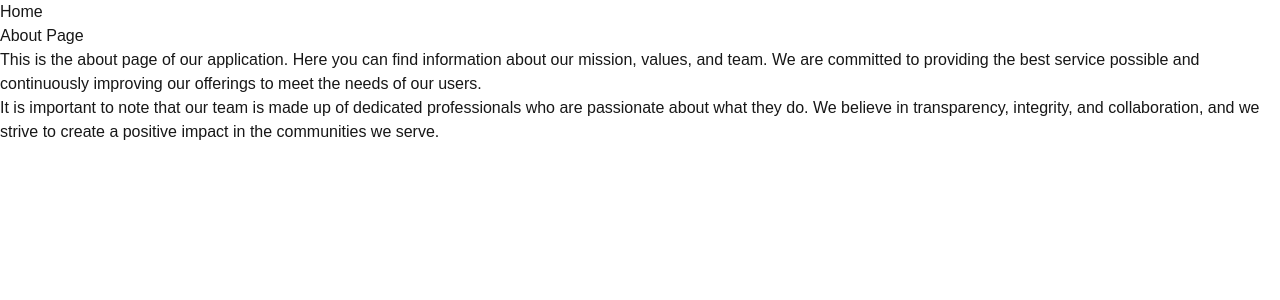
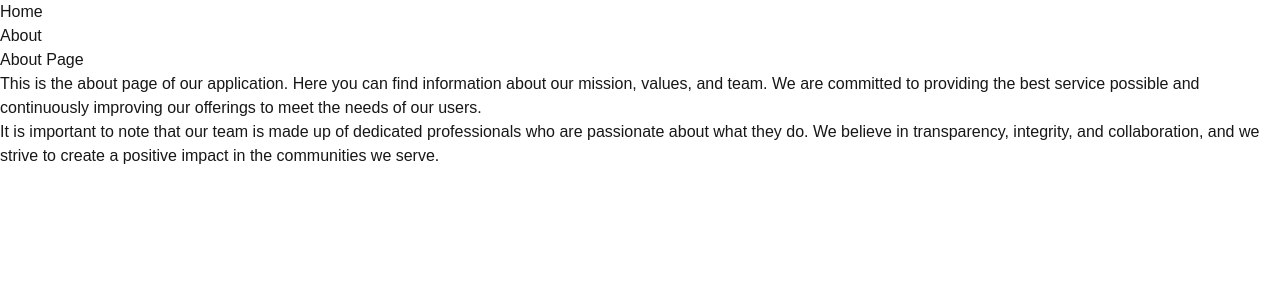
Before and after one commit to alhamzaaaaa/MERN-Stack-Concepts-Recall, a Next.js app in the folder next-js-recall/recall-6-server-components/: page /about in a window 1280 px wide. Shown: the top 300 px of the page. Built offline with nearby package versions, Linux system fonts and the light colour scheme.

Commit message:
initial commit

```diff
--- a/next-js-recall/recall-6-server-components/app/about/page.jsx
+++ b/next-js-recall/recall-6-server-components/app/about/page.jsx
@@ -6,7 +6,7 @@ const page = () => {
             <nav>
                 <ul>
                     <li><a href="/">Home</a></li>
-                    <li></li>
+                    <li><a href="/about">About</a></li>
                 </ul>
             </nav>
             <h1>
```
